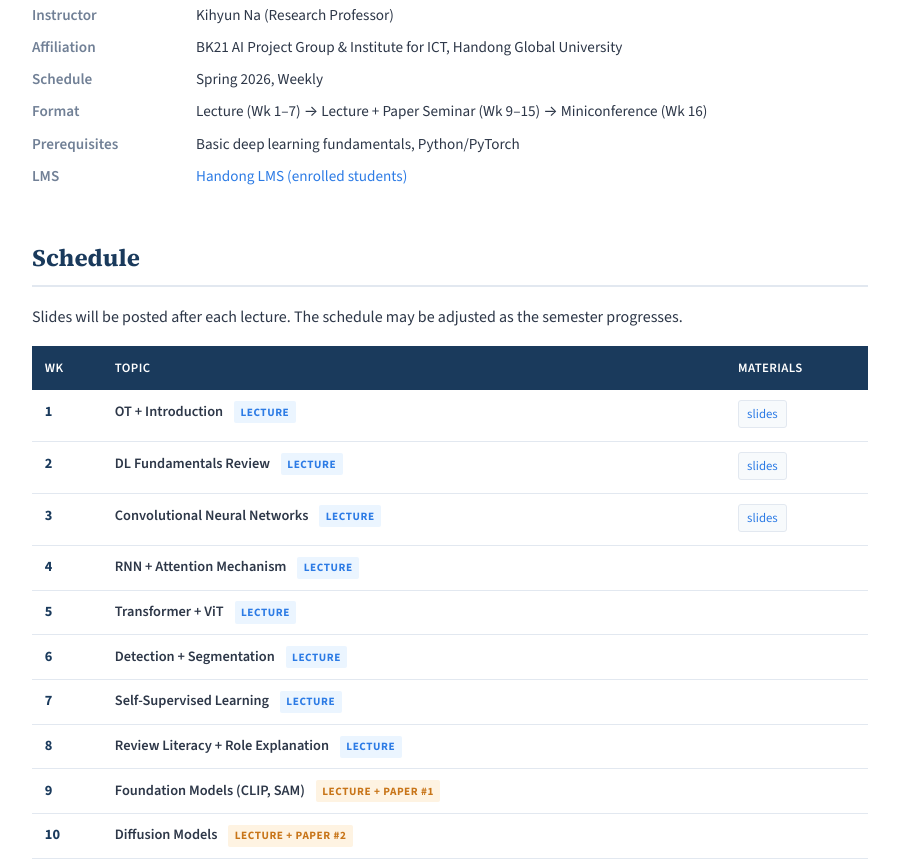
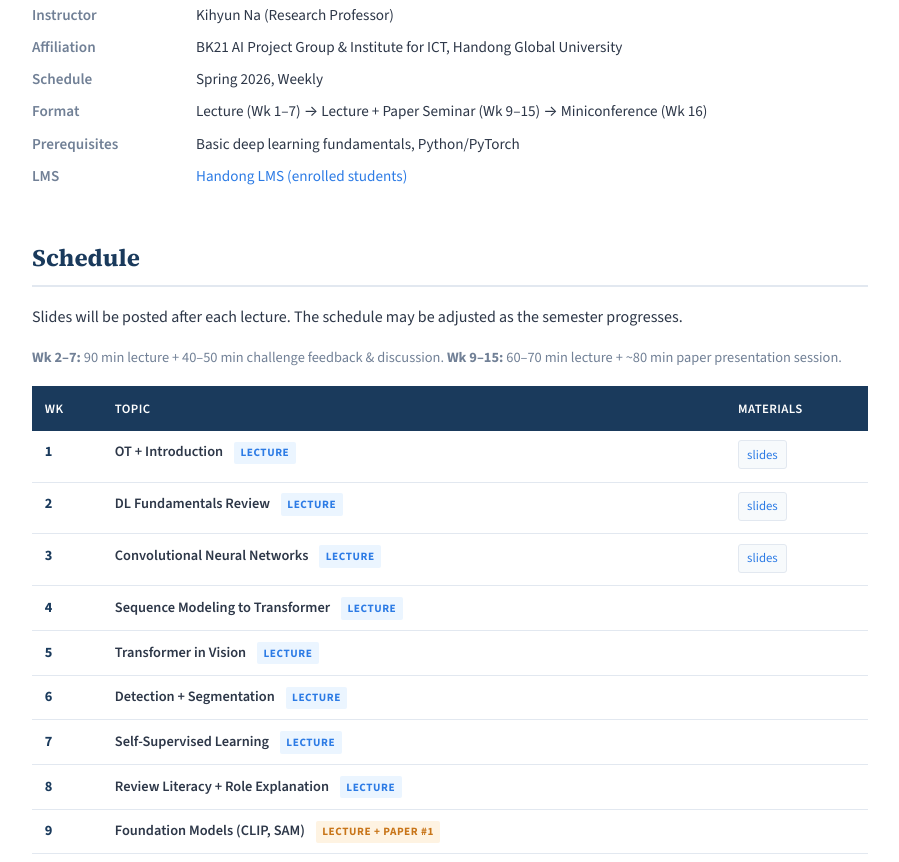
Before and after one commit to Levinna/dlip-2026, a plain HTML site: page index.html in a window 1280 px wide. Shown: the part 487-1349 px from the top of the page, without its empty margins (190-1089 px from the left). Drawn offline with nearby package versions, Linux system fonts and the light colour scheme.

Commit message:
Updated schedule

```diff
--- a/index.html
+++ b/index.html
@@ -339,6 +339,10 @@
         <p>
             Slides will be posted after each lecture. The schedule may be adjusted as the semester progresses.
         </p>
+        <p style="font-size: 0.9rem; color: var(--text-light);">
+            <strong>Wk 2–7:</strong> 90 min lecture + 40–50 min challenge feedback & discussion.
+            <strong>Wk 9–15:</strong> 60–70 min lecture + ~80 min paper presentation session.
+        </p>
 
         <table class="schedule-table">
             <thead>
@@ -382,7 +386,7 @@
                 <tr>
                     <td class="week-num">4</td>
                     <td>
-                        <span class="topic">RNN + Attention Mechanism</span>
+                        <span class="topic">Sequence Modeling to Transformer</span>
                         <span class="phase phase-lecture">Lecture</span>
                     </td>
                     <td class="materials"></td>
@@ -390,7 +394,7 @@
                 <tr>
                     <td class="week-num">5</td>
                     <td>
-                        <span class="topic">Transformer + ViT</span>
+                        <span class="topic">Transformer in Vision</span>
                         <span class="phase phase-lecture">Lecture</span>
                     </td>
                     <td class="materials"></td>
```
Also changed, not shown: 1 other file.
